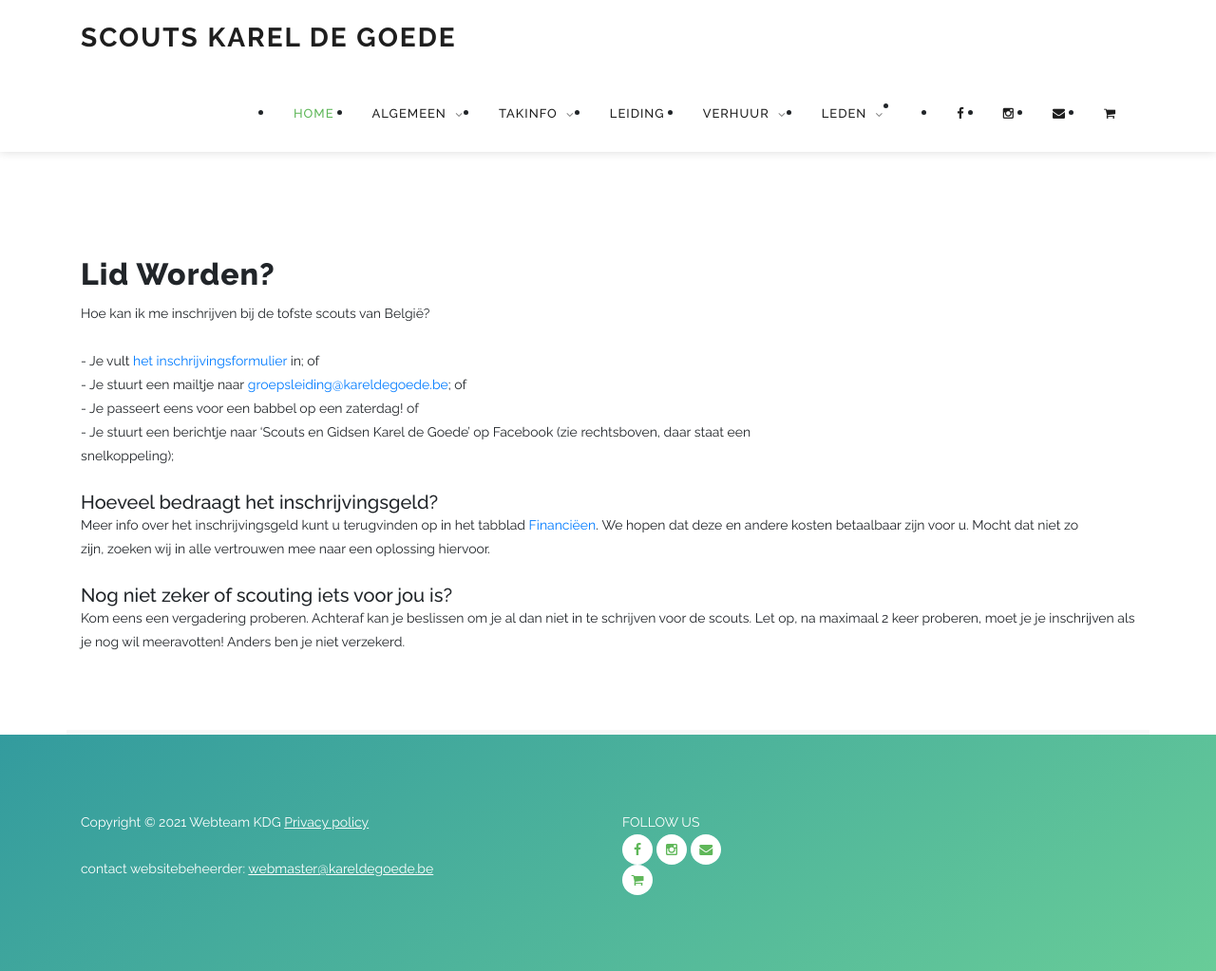
After one commit to robinno/Website_KDG, a PHP site: page /LidWorden.php in a window 1280 px wide. The commit adds this page. Shown: the whole page at 95% size. Run offline with PHP 8.4, Linux system fonts and the light colour scheme.

Commit message:
Update
Added Kalenders.php, Lidworden.php + references; Updated Tab Titles, Updated List layout in css

```diff
--- a/Header.html
+++ b/Header.html
@@ -9,7 +9,7 @@
     <meta name="author" content="">
     <link href="https://fonts.googleapis.com/css?family=Raleway:100,200,300,400,500,600,700,800,900&display=swap" rel="stylesheet">
 
-    <title>Test Website Van SanderN</title>
+    <title>Scouts Karel de Goede</title>
 
 <!--
 
@@ -71,7 +71,7 @@ https://templatemo.com/tm-543-breezed
                                 <a href="javascript:;">Takinfo</a>
                                 <ul>
                                     <li><a href="">Takken</a></li>
-                                    <li><a href="">Kalenders</a></li>
+                                    <li><a href="Kalenders.php">Kalenders</a></li>
                                 </ul>
                             </li>
                             <li class="scroll-to-section"><a href="./Leiding.php">Leiding</a></li>
@@ -85,7 +85,7 @@ https://templatemo.com/tm-543-breezed
                             <li class="submenu">
                                 <a href="javascript:;">Leden</a>
                                 <ul>
-                                    <li><a href="">Lid Worden?</a></li>
+                                    <li><a href="LidWorden.php">Lid Worden?</a></li>
                                     <li><a href="">Financiëel</a></li>
                                 </ul>
                             </li>
--- a/Leiding.php
+++ b/Leiding.php
@@ -9,7 +9,7 @@
     <meta name="author" content="">
     <link href="https://fonts.googleapis.com/css?family=Raleway:100,200,300,400,500,600,700,800,900&display=swap" rel="stylesheet">
 
-    <title>Test Website Van SanderN</title>
+    <title>Scouts Karel de Goede</title>
 
 <!--
 
--- /dev/null
+++ b/LidWorden.php
@@ -0,0 +1,82 @@
+<!DOCTYPE html>
+<html>
+
+  <head>
+
+    <meta charset="utf-8">
+    <meta name="viewport" content="width=device-width, initial-scale=1, shrink-to-fit=no">
+    <meta name="description" content="">
+    <meta name="author" content="">
+    <link href="https://fonts.googleapis.com/css?family=Raleway:100,200,300,400,500,600,700,800,900&display=swap" rel="stylesheet">
+
+    <title>Scouts Karel de Goede</title>
+
+<!--
+
+Breezed Template
+
+https://templatemo.com/tm-543-breezed
+
+-->
+    <!-- Additional CSS Files -->
+    <link rel="stylesheet" type="text/css" href="assets/css/bootstrap.min.css">
+
+    <link rel="stylesheet" type="text/css" href="assets/css/font-awesome.css">
+
+    <link rel="stylesheet" href="assets/css/templatemo-breezed.css">
+
+    <link rel="stylesheet" href="assets/css/owl-carousel.css">
+
+    <link rel="stylesheet" href="assets/css/lightbox.css">
+
+    </head>
+
+    <body>
+
+      <?php
+        include './Header.html';
+      ?>
+
+      <section class="section" id="about">
+          <div class="container">
+            <!--https://getbootstrap.com/docs/4.0/layout/grid/ -->
+            <div class="section-heading">
+                <h2>Lid Worden?</h2>
+            </div>
+            <div class="row">
+              <div class="col-lg-8 col-md-8 col-xs-12">
+                <div class="left-text-content">
+                    <p>Hoe kan ik me inschrijven bij de tofste scouts van België?
+                    <br>
+                    <br> - Je vult <a href="https://forms.gle/k1jpGR61iTNtibt38" target="_blank" rel="noopener">het inschrijvingsformulier</a> in; of
+                    <br> - Je stuurt een mailtje naar&nbsp;<a href="mailto:groepsleiding@kareldegoede.be">groepsleiding@kareldegoede.be</a>; of
+                    <br> - Je passeert eens voor een babbel op een zaterdag! of
+                    <br> - Je stuurt een berichtje naar &lsquo;Scouts en Gidsen Karel de Goede&rsquo; op Facebook (zie rechtsboven, daar staat een snelkoppeling);
+                  </div>
+              </div>
+              <!--<div class="col-lg-4 col-md-4 col-xs-12">
+                <div class="right-text-content">
+                  <a href="https://forms.gle/k1jpGR61iTNtibt38" class="main-button-icon">
+                    inschrijvingsformulier<i class="fa fa-arrow-right"></i>
+                  </a>
+                  <a href="mailto:groepsleiding@kareldegoede.be" class="main-button-icon">
+                    stuur een mail<i class="fa fa-arrow-right"></i>
+                  </a>
+                </div>
+              </div>-->
+            </div>
+            <br><h5>Hoeveel bedraagt het inschrijvingsgeld?</h5>
+            <p>Meer info over het inschrijvingsgeld kunt u terugvinden op in het tabblad&nbsp;<a href="Financiën.php">Financi&euml;en</a>.&nbsp;We hopen dat deze en andere kosten&nbsp;betaalbaar zijn voor u. Mocht dat niet zo zijn,&nbsp;zoeken wij in alle vertrouwen mee naar een&nbsp;oplossing hiervoor.</p>
+            <br><h5>Nog niet zeker of scouting iets voor jou is?</h5>
+            <p>Kom eens een vergadering proberen. Achteraf kan je beslissen om je al dan niet in te schrijven voor de scouts. Let op, na maximaal 2 keer proberen, moet je je inschrijven als je nog wil meeravotten! Anders ben je niet verzekerd.</p>
+            </p>
+
+        </div>
+      </section>
+
+    <?php
+        include './Footer.html';
+      ?>
+
+  </body>
+</html>
--- a/assets/css/templatemo-breezed.css
+++ b/assets/css/templatemo-breezed.css
@@ -68,7 +68,8 @@ html[xmlns] .clearfix {
 ul, li {
   padding: 0;
   margin: 0;
-  list-style: none;
+  list-style: outside;
+  list-style: disc;
 }
 
 header, nav, section, article, aside, footer, hgroup {
@@ -105,7 +106,7 @@ ul {
 p {
   font-size: 14px;
   line-height: 25px;
-  color: #777;
+  /*color: #777; */
 }
 
 /*
@@ -307,7 +308,7 @@ a.text-button-icon:hover i {
   font-size: 32px;
   font-weight: 800;
   letter-spacing: 1px;
-  margin-top: 20px;
+  margin-top: 10px;
   margin-bottom: 0px;
 }
 
@@ -975,10 +976,6 @@ about
   color: #5fb759;
 }
 
-#about .service-item {
-  margin-top: 30px;
-}
-
 #about .service-item img {
   float: left;
   margin-right: 15px;
@@ -1006,7 +1003,7 @@ about
 #about .right-text-content p {
   font-size: 16px;
   line-height: 27px;
-  color: #777;
+  /* color: #777; */
 }
 
 
@@ -1261,7 +1258,7 @@ contact
 #contact-us .section-heading h6 {
   color: #5fb759;
 }
-
+/*
 #contact-us .left-text-content ul li {
   margin-bottom: 30px;
 }
@@ -1282,7 +1279,7 @@ contact
   background-position: center center;
   background-repeat: no-repeat;
 }
-
+*/
 #contact {
   margin-top: 40px;
 }
```
Also changed, not shown: Kalenders.php (added, +107 -0 lines), index.php (+6 -12 lines).
